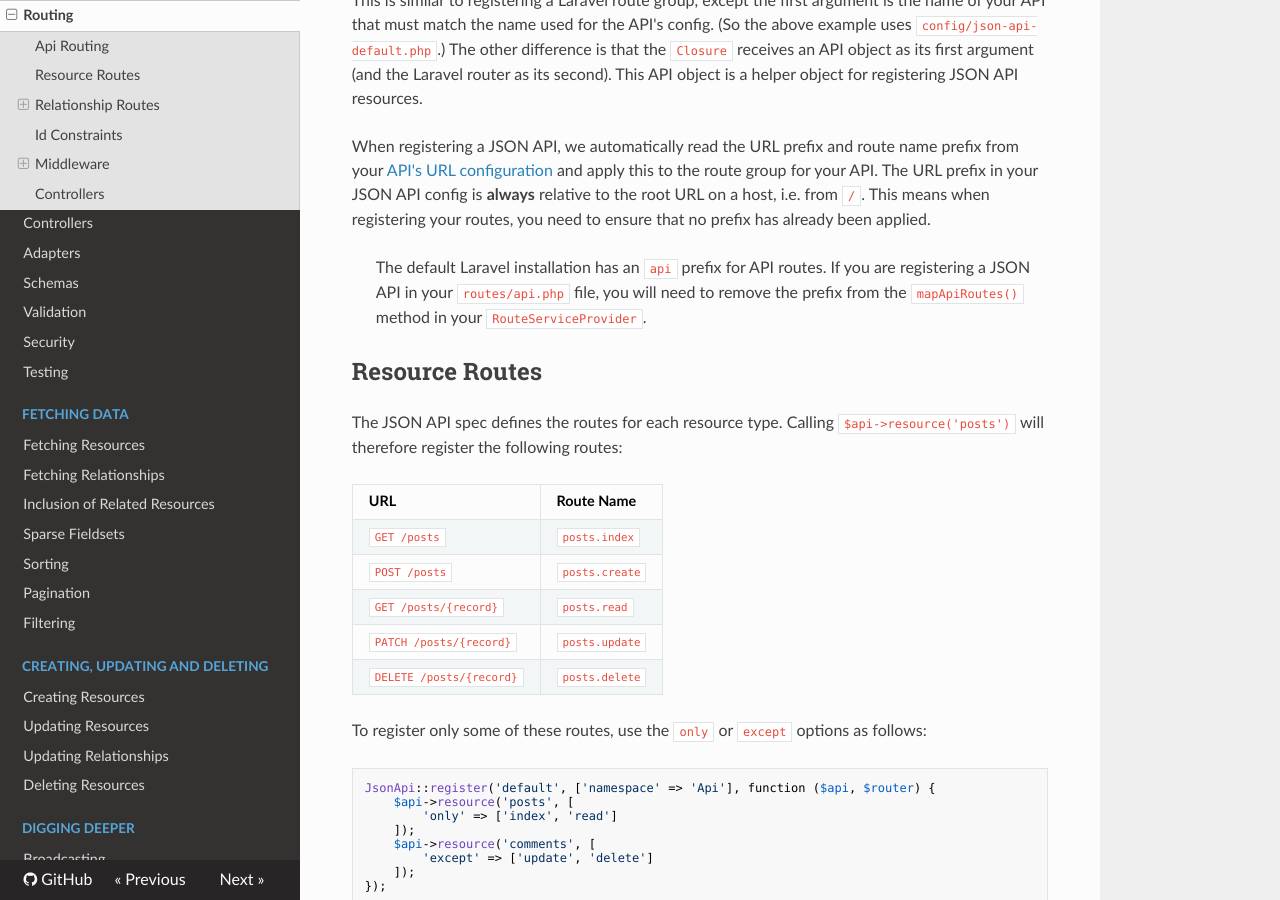
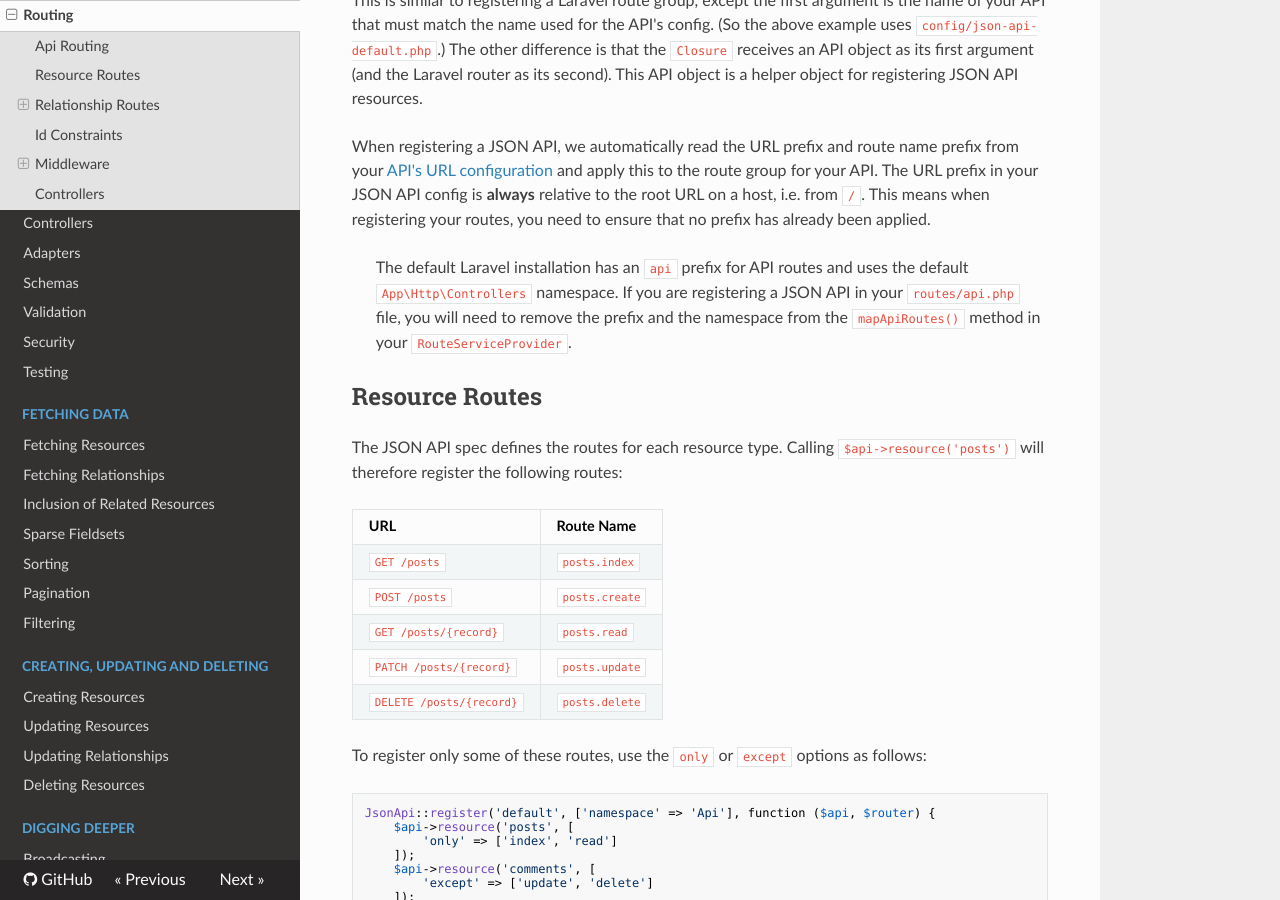
Before and after one commit to cloudcreativity/laravel-json-api, an MkDocs documentation site: the page built from docs/basics/routing.md, in a window 1280 px wide and 900 px high, scrolled down 423 px. Built offline with MkDocs 1.6.1, drawn with Linux system fonts in a browser that asks for light colours; nearby versions of some CDN libraries; old or Windows-style settings are respelled for this version of MkDocs.

Commit message:
Update routing.md
namespace should also be removed from the `mapApiRoutes()`

```diff
--- a/docs/basics/routing.md
+++ b/docs/basics/routing.md
@@ -22,8 +22,7 @@ When registering a JSON API, we automatically read the URL prefix and route name
 config is **always** relative to the root URL on a host, i.e. from `/`. This means when registering your routes,
 you need to ensure that no prefix has already been applied.
 
->  The default Laravel installation has an `api` prefix for API routes. If you are registering a JSON API in your
-`routes/api.php` file, you will need to remove the prefix from the `mapApiRoutes()` method in your
+>  The default Laravel installation has an `api` prefix for API routes and uses the default `App\Http\Controllers` namespace. If you are registering a JSON API in your `routes/api.php` file, you will need to remove the prefix and the namespace from the `mapApiRoutes()` method in your
 `RouteServiceProvider`.
 
 ## Resource Routes
```
